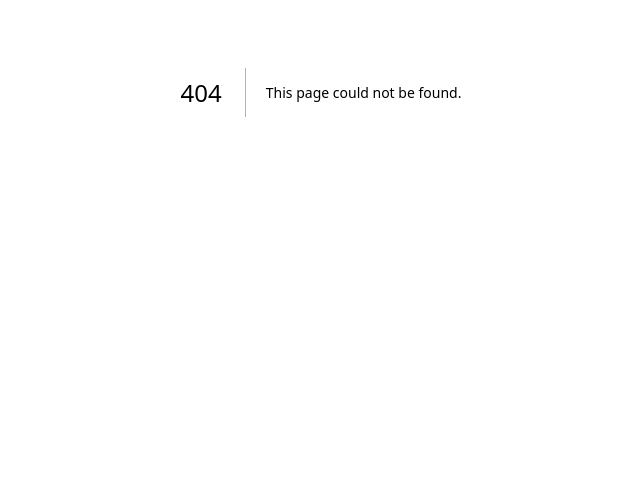
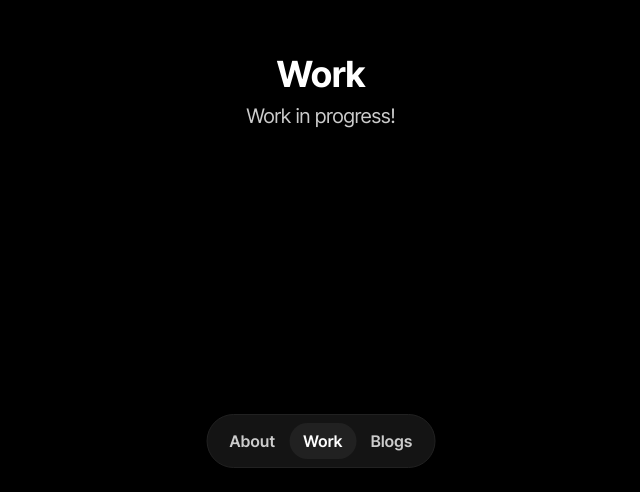
Before and after one commit to theskinnycoder/karthik_portfolio, a Next.js app: page /work in a window 1280 px wide. Before the commit this address had no page. Shown: the part 308-800 px from the top of the page, without its empty margins (319-959 px from the left). Built offline with nearby package versions, Linux system fonts and the light colour scheme.

Commit message:
add navbar

```diff
--- a/src/app/(home)/_components/experience-section/index.tsx
+++ b/src/app/(home)/_components/experience-section/index.tsx
@@ -22,7 +22,7 @@ export async function ExperienceSection() {
 			/>
 
 			<ItemGroup>
-				{experiences.map((exp, i) => (
+				{experiences.map((exp) => (
 					<div key={exp.company}>
 						<MenuListItem>
 							<ExperienceItem {...exp} />
--- a/src/app/(home)/page.tsx
+++ b/src/app/(home)/page.tsx
@@ -10,7 +10,7 @@ export default async function Page() {
 	cachePageLife();
 
 	return (
-		<main className="mx-auto flex w-full max-w-2xl flex-col gap-16 px-6 py-16">
+		<main className="mx-auto flex w-full max-w-2xl flex-col gap-16 px-6 pt-16 pb-24">
 			<IntroSection />
 			<ExperienceSection />
 			<OtherWorksSection />
--- /dev/null
+++ b/src/app/blogs/page.tsx
@@ -0,0 +1,8 @@
+export default function BlogsPage() {
+	return (
+		<div className="flex h-dvh flex-col items-center justify-center gap-2">
+			<h1 className="text-4xl font-bold">Blogs</h1>
+			<p className="text-xl text-muted-foreground">Work in progress!</p>
+		</div>
+	);
+}
--- a/src/app/layout.tsx
+++ b/src/app/layout.tsx
@@ -1,4 +1,5 @@
 import { caveatFont, interFont } from "@/lib/fonts";
+import { Navbar } from "@/components/navbar";
 import type { Metadata } from "next";
 import type { PropsWithChildren } from "react";
 import "./globals.css";
@@ -21,6 +22,7 @@ export default function RootLayout({ children }: RootLayoutProps) {
 				className={`${interFont.variable} ${caveatFont.variable} dark min-h-dvh overflow-x-hidden overscroll-y-contain antialiased`}
 			>
 				{children}
+				<Navbar />
 			</body>
 		</html>
 	);
--- /dev/null
+++ b/src/app/work/page.tsx
@@ -0,0 +1,8 @@
+export default function WorkPage() {
+	return (
+		<div className="flex h-dvh flex-col items-center justify-center gap-2">
+			<h1 className="text-4xl font-bold">Work</h1>
+			<p className="text-xl text-muted-foreground">Work in progress!</p>
+		</div>
+	);
+}
--- a/src/components/GradientText.tsx
+++ b/src/components/GradientText.tsx
@@ -1,18 +1,18 @@
 "use client";
 
 import {
+	motion,
+	useAnimationFrame,
+	useMotionValue,
+	useTransform,
+} from "motion/react";
+import {
 	type ReactNode,
-	useState,
 	useCallback,
 	useEffect,
 	useRef,
+	useState,
 } from "react";
-import {
-	motion,
-	useMotionValue,
-	useAnimationFrame,
-	useTransform,
-} from "motion/react";
 
 interface GradientTextProps {
 	children: ReactNode;
@@ -77,7 +77,7 @@ export default function GradientText({
 	useEffect(() => {
 		elapsedRef.current = 0;
 		progress.set(0);
-	}, [animationSpeed, yoyo]);
+	}, [progress]);
 
 	const backgroundPosition = useTransform(progress, (p) => {
 		if (direction === "horizontal") {
@@ -120,17 +120,17 @@ export default function GradientText({
 
 	return (
 		<motion.div
-			className={`relative mx-auto flex max-w-fit cursor-pointer flex-row items-center justify-center overflow-hidden rounded-[1.25rem] font-medium backdrop-blur transition-shadow duration-500 ${showBorder ? "px-2 py-1" : ""} ${className}`}
+			className={`relative mx-auto flex max-w-fit flex-row items-center justify-center overflow-hidden rounded-4xl font-medium backdrop-blur transition-shadow duration-500 ${showBorder ? "px-2 py-1" : ""} ${className}`}
 			onMouseEnter={handleMouseEnter}
 			onMouseLeave={handleMouseLeave}
 		>
 			{showBorder && (
 				<motion.div
-					className="pointer-events-none absolute inset-0 z-0 rounded-[1.25rem]"
+					className="pointer-events-none absolute inset-0 z-0 rounded-4xl"
 					style={{ ...gradientStyle, backgroundPosition }}
 				>
 					<div
-						className="absolute z-[-1] rounded-[1.25rem] bg-black"
+						className="absolute z-[-1] rounded-4xl bg-black"
 						style={{
 							width: "calc(100% - 2px)",
 							height: "calc(100% - 2px)",
--- a/src/components/SplitText.tsx
+++ b/src/components/SplitText.tsx
@@ -60,7 +60,8 @@ const SplitText: FC<SplitTextProps> = ({
 
 	useEffect(() => {
 		if (document.fonts.status === "loaded") {
-			setFontsLoaded(true);
+			// Fonts already loaded, update state via microtask to avoid synchronous setState in effect
+			queueMicrotask(() => setFontsLoaded(true));
 		} else {
 			document.fonts.ready.then(() => {
 				setFontsLoaded(true);
@@ -80,7 +81,7 @@ const SplitText: FC<SplitTextProps> = ({
 			if (el._rbsplitInstance) {
 				try {
 					el._rbsplitInstance.revert();
-				} catch (_) {}
+				} catch {}
 				el._rbsplitInstance = undefined;
 			}
 
@@ -151,7 +152,7 @@ const SplitText: FC<SplitTextProps> = ({
 				});
 				try {
 					splitInstance.revert();
-				} catch (_) {}
+				} catch {}
 				el._rbsplitInstance = undefined;
 			};
 		},
--- /dev/null
+++ b/src/components/navbar.tsx
@@ -0,0 +1,60 @@
+"use client";
+
+import { motion } from "motion/react";
+import Link from "next/link";
+import { usePathname } from "next/navigation";
+import { cn } from "@/lib/utils";
+
+const NAV_ITEMS = [
+	{ label: "About", href: "/" },
+	{ label: "Work", href: "/work" },
+	{ label: "Blogs", href: "/blogs" },
+] as const;
+
+export function Navbar() {
+	const pathname = usePathname();
+
+	return (
+		<nav
+			data-slot="navbar"
+			className="fixed bottom-6 left-1/2 z-50 -translate-x-1/2"
+			aria-label="Main navigation"
+		>
+			<div className="flex items-center rounded-full border border-border bg-card p-2">
+				{NAV_ITEMS.map((item) => {
+					const isActive =
+						item.href === "/"
+							? pathname === "/"
+							: pathname.startsWith(item.href);
+
+					return (
+						<Link
+							key={item.href}
+							href={item.href}
+							className={cn(
+								"relative rounded-full px-3.5 py-1.5 text-base font-semibold tracking-[0.32px] transition-colors",
+								isActive
+									? "text-foreground"
+									: "text-muted-foreground hover:text-foreground/80",
+							)}
+							aria-current={isActive ? "page" : undefined}
+						>
+							{isActive && (
+								<motion.span
+									layoutId="navbar-active-pill"
+									className="absolute inset-0 rounded-full bg-border"
+									transition={{
+										type: "spring",
+										stiffness: 380,
+										damping: 30,
+									}}
+								/>
+							)}
+							<span className="relative z-10">{item.label}</span>
+						</Link>
+					);
+				})}
+			</div>
+		</nav>
+	);
+}
--- a/src/components/ui/button.tsx
+++ b/src/components/ui/button.tsx
@@ -1,23 +1,28 @@
-import * as React from "react"
-import { cva, type VariantProps } from "class-variance-authority"
-import { Slot } from "radix-ui"
+import * as React from "react";
+import { cva, type VariantProps } from "class-variance-authority";
+import { Slot } from "radix-ui";
 
-import { cn } from "@/lib/utils"
+import { cn } from "@/lib/utils";
 
 const buttonVariants = cva(
-  "focus-visible:border-ring focus-visible:ring-ring/30 aria-invalid:ring-destructive/20 dark:aria-invalid:ring-destructive/40 aria-invalid:border-destructive dark:aria-invalid:border-destructive/50 rounded-md border border-transparent bg-clip-padding text-xs/relaxed font-medium focus-visible:ring-2 aria-invalid:ring-2 [&_svg:not([class*='size-'])]:size-4 inline-flex items-center justify-center whitespace-nowrap transition-all disabled:pointer-events-none disabled:opacity-50 [&_svg]:pointer-events-none shrink-0 [&_svg]:shrink-0 outline-none group/button select-none",
+	"aria-invalid:ring-destructive/20 dark:aria-invalid:ring-destructive/40 aria-invalid:border-destructive dark:aria-invalid:border-destructive/50 group/button inline-flex shrink-0 items-center justify-center rounded-md border border-transparent bg-clip-padding text-xs/relaxed font-medium whitespace-nowrap transition-all outline-none select-none focus-visible:border-ring focus-visible:ring-2 focus-visible:ring-ring/30 disabled:pointer-events-none disabled:opacity-50 aria-invalid:ring-2 [&_svg]:pointer-events-none [&_svg]:shrink-0 [&_svg:not([class*='size-'])]:size-4",
 	{
 		variants: {
 			variant: {
 				default: "bg-primary text-primary-foreground hover:bg-primary/80",
-        outline: "border-border dark:bg-input/30 hover:bg-input/50 hover:text-foreground aria-expanded:bg-muted aria-expanded:text-foreground",
-        secondary: "bg-secondary text-secondary-foreground hover:bg-secondary/80 aria-expanded:bg-secondary aria-expanded:text-secondary-foreground",
-        ghost: "hover:bg-muted hover:text-foreground dark:hover:bg-muted/50 aria-expanded:bg-muted aria-expanded:text-foreground",
-        destructive: "bg-destructive/10 hover:bg-destructive/20 focus-visible:ring-destructive/20 dark:focus-visible:ring-destructive/40 dark:bg-destructive/20 text-destructive focus-visible:border-destructive/40 dark:hover:bg-destructive/30",
+				outline:
+					"border-border hover:bg-input/50 hover:text-foreground aria-expanded:bg-muted aria-expanded:text-foreground dark:bg-input/30",
+				secondary:
+					"bg-secondary text-secondary-foreground hover:bg-secondary/80 aria-expanded:bg-secondary aria-expanded:text-secondary-foreground",
+				ghost:
+					"hover:bg-muted hover:text-foreground aria-expanded:bg-muted aria-expanded:text-foreground dark:hover:bg-muted/50",
+				destructive:
+					"bg-destructive/10 hover:bg-destructive/20 focus-visible:ring-destructive/20 dark:focus-visible:ring-destructive/40 dark:bg-destructive/20 text-destructive focus-visible:border-destructive/40 dark:hover:bg-destructive/30",
 				link: "text-primary underline-offset-4 hover:underline",
 			},
 			size: {
-        default: "h-7 gap-1 px-2 text-xs/relaxed has-data-[icon=inline-end]:pr-1.5 has-data-[icon=inline-start]:pl-1.5 [&_svg:not([class*='size-'])]:size-3.5",
+				default:
+					"h-7 gap-1 px-2 text-xs/relaxed has-data-[icon=inline-end]:pr-1.5 has-data-[icon=inline-start]:pl-1.5 [&_svg:not([class*='size-'])]:size-3.5",
 				xs: "h-5 gap-1 rounded-sm px-2 text-[0.625rem] has-data-[icon=inline-end]:pr-1.5 has-data-[icon=inline-start]:pl-1.5 [&_svg:not([class*='size-'])]:size-2.5",
 				sm: "h-6 gap-1 px-2 text-xs/relaxed has-data-[icon=inline-end]:pr-1.5 has-data-[icon=inline-start]:pl-1.5 [&_svg:not([class*='size-'])]:size-3",
 				lg: "h-8 gap-1 px-2.5 text-xs/relaxed has-data-[icon=inline-end]:pr-2 has-data-[icon=inline-start]:pl-2 [&_svg:not([class*='size-'])]:size-4",
@@ -31,8 +36,8 @@ const buttonVariants = cva(
 			variant: "default",
 			size: "default",
 		},
-  }
-)
+	},
+);
 
 function Button({
 	className,
@@ -42,9 +47,9 @@ function Button({
 	...props
 }: React.ComponentProps<"button"> &
 	VariantProps<typeof buttonVariants> & {
-    asChild?: boolean
+		asChild?: boolean;
 	}) {
-  const Comp = asChild ? Slot.Root : "button"
+	const Comp = asChild ? Slot.Root : "button";
 
 	return (
 		<Comp
@@ -54,7 +59,7 @@ function Button({
 			className={cn(buttonVariants({ variant, size, className }))}
 			{...props}
 		/>
-  )
+	);
 }
 
-export { Button, buttonVariants }
+export { Button, buttonVariants };
--- a/src/components/ui/carousel.tsx
+++ b/src/components/ui/carousel.tsx
@@ -1,45 +1,45 @@
-"use client"
+"use client";
 
-import * as React from "react"
+import * as React from "react";
 import useEmblaCarousel, {
 	type UseEmblaCarouselType,
-} from "embla-carousel-react"
+} from "embla-carousel-react";
 
-import { cn } from "@/lib/utils"
-import { Button } from "@/components/ui/button"
-import { ChevronLeftIcon, ChevronRightIcon } from "lucide-react"
+import { cn } from "@/lib/utils";
+import { Button } from "@/components/ui/button";
+import { ChevronLeftIcon, ChevronRightIcon } from "lucide-react";
 
-type CarouselApi = UseEmblaCarouselType[1]
-type UseCarouselParameters = Parameters<typeof useEmblaCarousel>
-type CarouselOptions = UseCarouselParameters[0]
-type CarouselPlugin = UseCarouselParameters[1]
+type CarouselApi = UseEmblaCarouselType[1];
+type UseCarouselParameters = Parameters<typeof useEmblaCarousel>;
+type CarouselOptions = UseCarouselParameters[0];
+type CarouselPlugin = UseCarouselParameters[1];
 
 type CarouselProps = {
-  opts?: CarouselOptions
-  plugins?: CarouselPlugin
-  orientation?: "horizontal" | "vertical"
-  setApi?: (api: CarouselApi) => void
+	opts?: CarouselOptions;
+	plugins?: CarouselPlugin;
+	orientation?: "horizontal" | "vertical";
+	setApi?: (api: CarouselApi) => void;
+};
+
+type CarouselContextProps = {
+	carouselRef: ReturnType<typeof useEmblaCarousel>[0];
+	api: ReturnType<typeof useEmblaCarousel>[1];
+	scrollPrev: () => void;
+	scrollNext: () => void;
+	canScrollPrev: boolean;
+	canScrollNext: boolean;
+} & CarouselProps;
+
+const CarouselContext = React.createContext<CarouselContextProps | null>(null);
+
+function useCarousel() {
+	const context = React.useContext(CarouselContext);
+
+	if (!context) {
+		throw new Error("useCarousel must be used within a <Carousel />");
 	}
 
-type CarouselContextProps = {
-  carouselRef: ReturnType<typeof useEmblaCarousel>[0]
-  api: ReturnType<typeof useEmblaCarousel>[1]
-  scrollPrev: () => void
-  scrollNext: () => void
-  canScrollPrev: boolean
-  canScrollNext: boolean
-} & CarouselProps
-
-const CarouselContext = React.createContext<CarouselContextProps | null>(null)
-
-function useCarousel() {
-  const context = React.useContext(CarouselContext)
-
-  if (!context) {
-    throw new Error("useCarousel must be used within a <Carousel />")
-  }
-
-  return context
+	return context;
 }
 
 function Carousel({
@@ -56,53 +56,53 @@ function Carousel({
 			...opts,
 			axis: orientation === "horizontal" ? "x" : "y",
 		},
-    plugins
-  )
-  const [canScrollPrev, setCanScrollPrev] = React.useState(false)
-  const [canScrollNext, setCanScrollNext] = React.useState(false)
+		plugins,
+	);
+	const [canScrollPrev, setCanScrollPrev] = React.useState(false);
+	const [canScrollNext, setCanScrollNext] = React.useState(false);
 
 	const onSelect = React.useCallback((api: CarouselApi) => {
-    if (!api) return
-    setCanScrollPrev(api.canScrollPrev())
-    setCanScrollNext(api.canScrollNext())
-  }, [])
+		if (!api) return;
+		setCanScrollPrev(api.canScrollPrev());
+		setCanScrollNext(api.canScrollNext());
+	}, []);
 
 	const scrollPrev = React.useCallback(() => {
-    api?.scrollPrev()
-  }, [api])
+		api?.scrollPrev();
+	}, [api]);
 
 	const scrollNext = React.useCallback(() => {
-    api?.scrollNext()
-  }, [api])
+		api?.scrollNext();
+	}, [api]);
 
 	const handleKeyDown = React.useCallback(
 		(event: React.KeyboardEvent<HTMLDivElement>) => {
 			if (event.key === "ArrowLeft") {
-        event.preventDefault()
-        scrollPrev()
+				event.preventDefault();
+				scrollPrev();
 			} else if (event.key === "ArrowRight") {
-        event.preventDefault()
-        scrollNext()
+				event.preventDefault();
+				scrollNext();
 			}
 		},
-    [scrollPrev, scrollNext]
-  )
+		[scrollPrev, scrollNext],
+	);
 
 	React.useEffect(() => {
-    if (!api || !setApi) return
-    setApi(api)
-  }, [api, setApi])
+		if (!api || !setApi) return;
+		setApi(api);
+	}, [api, setApi]);
 
 	React.useEffect(() => {
-    if (!api) return
-    onSelect(api)
-    api.on("reInit", onSelect)
-    api.on("select", onSelect)
+		if (!api) return;
+		onSelect(api);
+		api.on("reInit", onSelect);
+		api.on("select", onSelect);
 
 		return () => {
-      api?.off("select", onSelect)
-    }
-  }, [api, onSelect])
+			api?.off("select", onSelect);
+		};
+	}, [api, onSelect]);
 
 	return (
 		<CarouselContext.Provider
@@ -129,11 +129,11 @@ function Carousel({
 				{children}
 			</div>
 		</CarouselContext.Provider>
-  )
+	);
 }
 
 function CarouselContent({ className, ...props }: React.ComponentProps<"div">) {
-  const { carouselRef, orientation } = useCarousel()
+	const { carouselRef, orientation } = useCarousel();
 
 	return (
 		<div
@@ -145,16 +145,16 @@ function CarouselContent({ className, ...props }: React.ComponentProps<"div">) {
 				className={cn(
 					"flex",
 					orientation === "horizontal" ? "-ml-4" : "-mt-4 flex-col",
-          className
+					className,
 				)}
 				{...props}
 			/>
 		</div>
-  )
+	);
 }
 
 function CarouselItem({ className, ...props }: React.ComponentProps<"div">) {
-  const { orientation } = useCarousel()
+	const { orientation } = useCarousel();
 
 	return (
 		<div
@@ -164,11 +164,11 @@ function CarouselItem({ className, ...props }: React.ComponentProps<"div">) {
 			className={cn(
 				"min-w-0 shrink-0 grow-0 basis-full",
 				orientation === "horizontal" ? "pl-4" : "pt-4",
-        className
+				className,
 			)}
 			{...props}
 		/>
-  )
+	);
 }
 
 function CarouselPrevious({
@@ -177,7 +177,7 @@ function CarouselPrevious({
 	size = "icon-sm",
 	...props
 }: React.ComponentProps<typeof Button>) {
-  const { orientation, scrollPrev, canScrollPrev } = useCarousel()
+	const { orientation, scrollPrev, canScrollPrev } = useCarousel();
 
 	return (
 		<Button
@@ -185,11 +185,11 @@ function CarouselPrevious({
 			variant={variant}
 			size={size}
 			className={cn(
-        "rounded-full absolute touch-manipulation",
+				"absolute touch-manipulation rounded-full",
 				orientation === "horizontal"
 					? "top-1/2 -left-12 -translate-y-1/2"
 					: "-top-12 left-1/2 -translate-x-1/2 rotate-90",
-        className
+				className,
 			)}
 			disabled={!canScrollPrev}
 			onClick={scrollPrev}
@@ -198,7 +198,7 @@ function CarouselPrevious({
 			<ChevronLeftIcon />
 			<span className="sr-only">Previous slide</span>
 		</Button>
-  )
+	);
 }
 
 function CarouselNext({
@@ -207,7 +207,7 @@ function CarouselNext({
 	size = "icon-sm",
 	...props
 }: React.ComponentProps<typeof Button>) {
-  const { orientation, scrollNext, canScrollNext } = useCarousel()
+	const { orientation, scrollNext, canScrollNext } = useCarousel();
 
 	return (
 		<Button
@@ -215,11 +215,11 @@ function CarouselNext({
 			variant={variant}
 			size={size}
 			className={cn(
-        "rounded-full absolute touch-manipulation",
+				"absolute touch-manipulation rounded-full",
 				orientation === "horizontal"
 					? "top-1/2 -right-12 -translate-y-1/2"
 					: "-bottom-12 left-1/2 -translate-x-1/2 rotate-90",
-        className
+				className,
 			)}
 			disabled={!canScrollNext}
 			onClick={scrollNext}
@@ -228,7 +228,7 @@ function CarouselNext({
 			<ChevronRightIcon />
 			<span className="sr-only">Next slide</span>
 		</Button>
-  )
+	);
 }
 
 export {
@@ -239,4 +239,4 @@ export {
 	CarouselPrevious,
 	CarouselNext,
 	useCarousel,
-}
+};
```
Also changed, not shown: components.json. Lines whose indentation alone changed are shown as unchanged.
